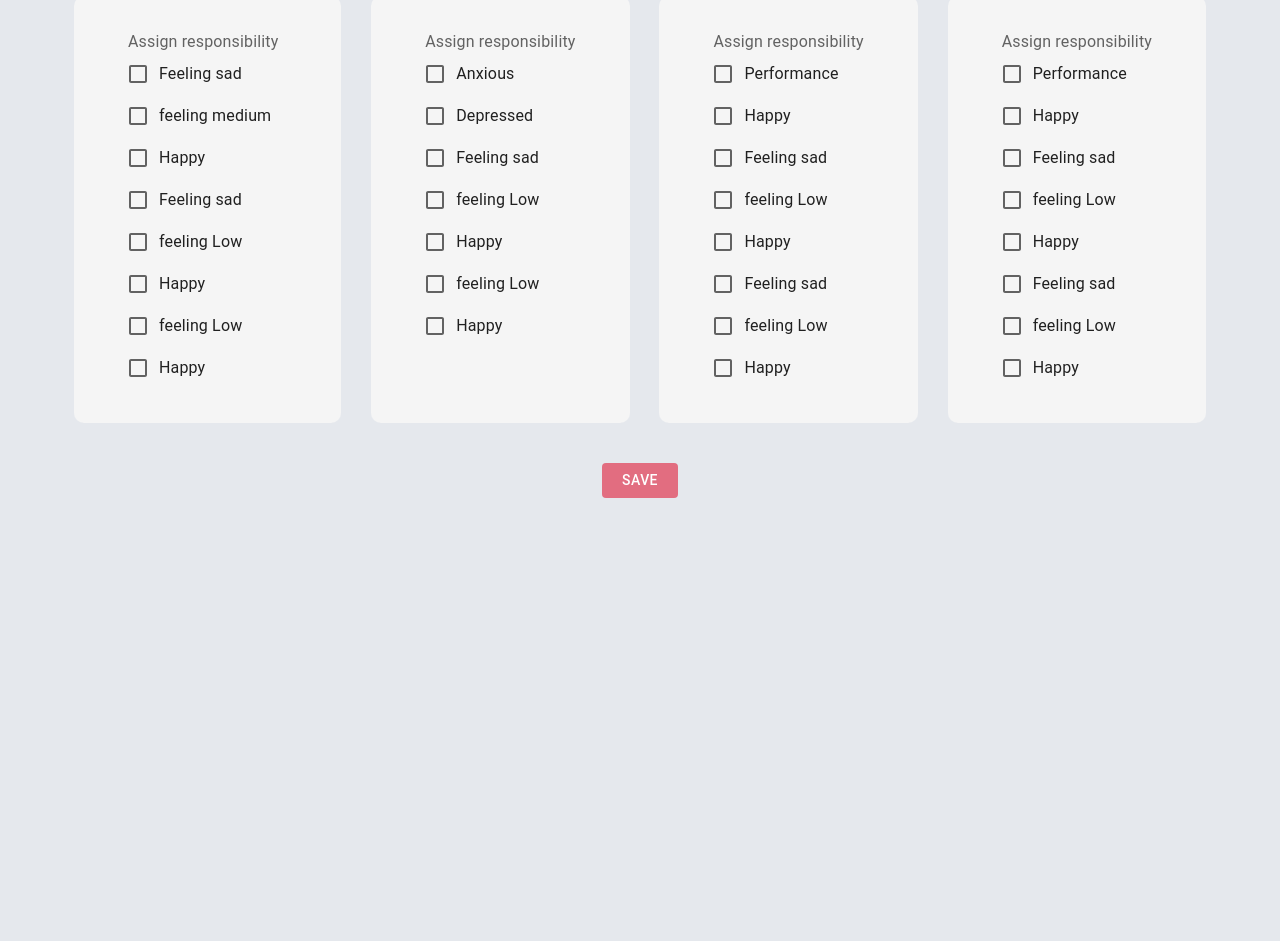
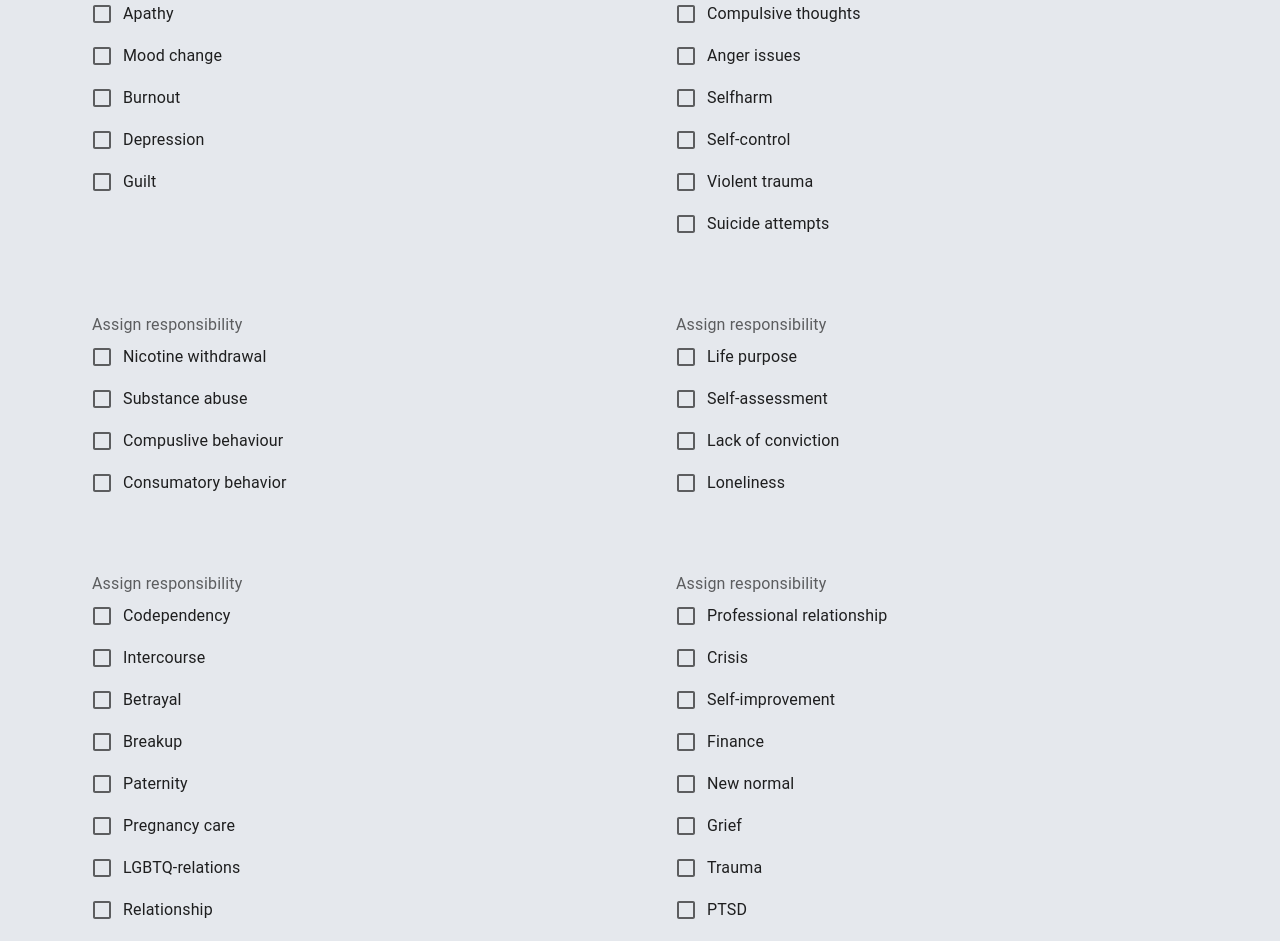
Before and after one commit to SakinahApp/sakinah-app, a React (Create React App) app: page /user-preferences in a window 1280 px wide. Shown: the part 208-1149 px from the top of the page. Before the commit the page ends 800 px from the top, so only its background shows below. Built offline with nearby package versions, Linux system fonts and the light colour scheme; no server answers; the database is empty; sample sign-in values are in the browser's storage.

Commit message:
Updated preferences

```diff
--- a/src/views/sakinah/User/MyPreferences.tsx
+++ b/src/views/sakinah/User/MyPreferences.tsx
@@ -5,52 +5,95 @@ import CssBaseline from "@mui/material/CssBaseline";
 import Box from "@mui/material/Box";
 import AcUnitIcon from "@mui/icons-material/AcUnit";
 import { useLocation, useNavigate } from "react-router-dom";
-import { Container } from "@mui/material";
+import { Container, Grid } from "@mui/material";
 import CheckboxesGroup from "./Components/CheckboxesGroup";
 import { db } from "../../../Firebase";
 import { updateDoc, doc } from "firebase/firestore";
 import { useStoreUser } from "../../../Zustand";
+import SnackbarX from "./Components/SnackbarX";
 
+// Feelings and emotions, complex experiences and states
 const situationData = [
-  "Feeling sad",
-  "feeling medium",
-  "Happy",
-  "Feeling sad",
-  "feeling Low",
-  "Happy",
-  "feeling Low",
-  "Happy",
+  "Apathy",
+  "Mood change",
+  "Burnout",
+  "Depression",
+  "Guilt",
 ];
+
+// Behavior and thoughts, uncontrollable actions
 const relationshipData = [
-  "Anxious",
-  "Depressed",
-  "Feeling sad",
-  "feeling Low",
-  "Happy",
-  "feeling Low",
-  "Happy",
+  "Compulsive thoughts",
+  "Anger issues",
+  "Selfharm",
+  "Self-control",
+  "Violent trauma",
+  "Suicide attempts",
 ];
+
+// Bad habits and addictions
 const workData = [
-  "Performance",
-  "Happy",
-  "Feeling sad",
-  "feeling Low",
-  "Happy",
-  "Feeling sad",
-  "feeling Low",
-  "Happy",
+  "Nicotine withdrawal",
+  "Substance abuse",
+  "Compuslive behaviour",
+  "Consumatory behavior",
+];
+
+// Self-relationships, self-esteem, psychosomatics
+const psychosomatics = [
+  "Life purpose",
+  "Self-assessment",
+  "Lack of conviction",
+  "Loneliness",
+];
+
+// Relationships, intimacy, family, sex
+const intimacy = [
+  "Codependency",
+  "Intercourse",
+  "Betrayal",
+  "Breakup",
+  "Paternity",
+  "Pregnancy care",
+  "LGBTQ-relations",
+  "Relationship",
+  "Jealousy",
+];
+
+// Self-development and changing living conditions
+const self_development = [
+  "Professional relationship",
+  "Crisis",
+  "Self-improvement",
+  "Finance",
+  "New normal",
+  "Grief",
+  "Trauma",
+  "PTSD",
+];
+
+// Difficult experiences and states
+const difficult_experiences = [
+  "Panic attacks ",
+  "Chronic stress",
+  "Grief",
+  "Trauma",
+  "Psychosomatics",
 ];
 
 const styling = {
-  background: "rgb(245, 245, 245)",
+  // background: "rgb(245, 245, 245)",
   borderRadius: 10,
-  margin: "20px 10px",
-  padding: "10px 30px",
+  // margin: "10px 5px",
+  padding: "10px 20px",
+  // width: 350,
 };
 
 export default function MyPreferences() {
   const { userInfo, setUserInfo } = useStoreUser();
   const [preferences, setPreferences] = React.useState([]);
+  const [open, setOpen] = React.useState(false);
+  const [message, setMessage] = React.useState("");
   const navigate = useNavigate();
   const location = useLocation();
 
@@ -68,8 +111,12 @@ export default function MyPreferences() {
     try {
       await updateDoc(userDoc, { consultationType: preferences });
       setUserInfo({ ...userInfo, consultationType: preferences });
+      setOpen(true);
+      setMessage("Your request has been successfully saved!");
     } catch (e) {
       console.error("Error updating user: ", e);
+      setOpen(true);
+      setMessage("Something went wrong, please try again later.");
     }
   }
 
@@ -82,6 +129,12 @@ export default function MyPreferences() {
     <Container
       style={{ marginTop: location.pathname.includes("user-pref") ? 80 : 0 }}
     >
+      <SnackbarX
+        open={open}
+        setOpen={setOpen}
+        backgroundColor="#32a676"
+        message={message}
+      />
       <CssBaseline />
       <Box
         sx={{
@@ -94,9 +147,9 @@ export default function MyPreferences() {
           style={{
             boxShadow: "none",
             background: "rgb(95, 106, 196)",
-            padding: "10px 20px",
+            // padding: "10px 20px",
             flex: 2,
-            margin: 10,
+            // margin: 10,
             borderRadius: 8,
             width: "100%",
             display: "flex",
@@ -113,48 +166,75 @@ export default function MyPreferences() {
             What would you like to discuss with your therapist?
           </h2>
         </div>
-        <Box
+        <Grid
+          container
+          spacing={2}
           sx={{
             mt: 1,
-            display: "flex",
-            flexDirection: "row",
-            justifyContent: "space-between",
-            width: "100%",
+            // display: "flex",
+            // flexDirection: "row",
+            // justifyContent: "space-between",
+            // width: "100%",
+            // flexWrap: "wrap",
           }}
         >
-          <Box style={styling}>
+          <Grid item xs={12} sm={6} style={styling}>
             <CheckboxesGroup
+              title="Feelings and emotions, complex experiences and states"
               data={situationData}
               preferences={preferences}
               setPreferences={setPreferences}
-              title="My Situation"
             />
-          </Box>
-          <Box style={styling}>
+          </Grid>
+          <Grid item xs={12} sm={6} style={styling}>
             <CheckboxesGroup
               data={relationshipData}
               preferences={preferences}
               setPreferences={setPreferences}
-              title="My Relationship"
+              title="Behavior and thoughts, uncontrollable actions"
             />
-          </Box>
-          <Box style={styling}>
+          </Grid>
+          <Grid item xs={12} sm={6} style={styling}>
             <CheckboxesGroup
               data={workData}
               preferences={preferences}
               setPreferences={setPreferences}
-              title="Work, study"
+              title="Bad habits and addictions"
             />
-          </Box>
-          <Box style={styling}>
+          </Grid>
+          <Grid item xs={12} sm={6} style={styling}>
             <CheckboxesGroup
-              data={workData}
+              data={psychosomatics}
               preferences={preferences}
               setPreferences={setPreferences}
-              title="Work, study"
+              title="Self-relationships, self-esteem, psychosomatics"
             />
-          </Box>
-        </Box>
+          </Grid>
+          <Grid item xs={12} sm={6} style={styling}>
+            <CheckboxesGroup
+              data={intimacy}
+              preferences={preferences}
+              setPreferences={setPreferences}
+              title="Relationships, intimacy, family, sex"
+            />
+          </Grid>
+          <Grid item xs={12} sm={6} style={styling}>
+            <CheckboxesGroup
+              data={self_development}
+              preferences={preferences}
+              setPreferences={setPreferences}
+              title="Self-development and changing living conditions"
+            />
+          </Grid>
+          <Grid item xs={12} sm={6} style={styling}>
+            <CheckboxesGroup
+              data={difficult_experiences}
+              preferences={preferences}
+              setPreferences={setPreferences}
+              title="Difficult experiences and states"
+            />
+          </Grid>
+        </Grid>
         <Button
           variant="contained"
           onClick={handleClick}
```
